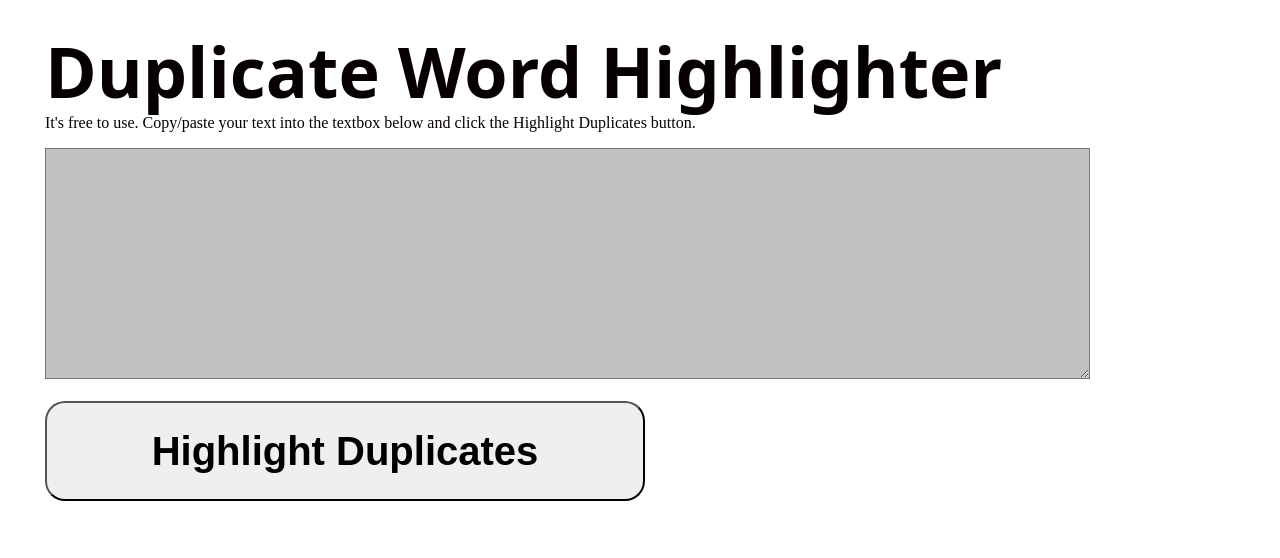
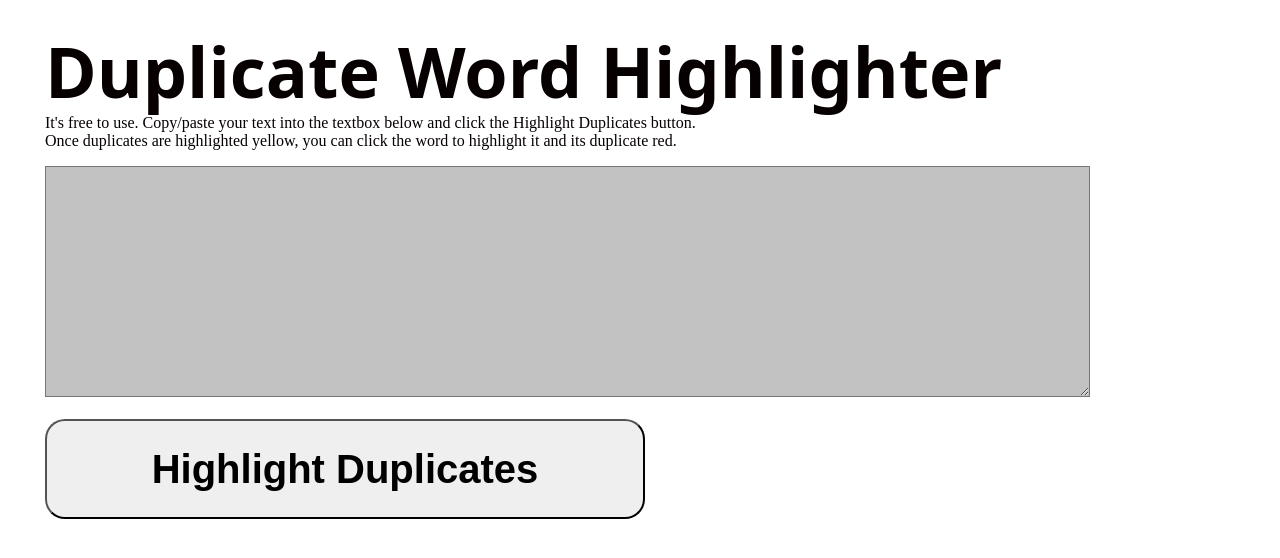
Before and after one commit to james-craven/duplicates, a plain HTML site: page index.html in a window 1280 px wide. Drawn offline with Linux system fonts and the light colour scheme; a web font is replaced by a local one.

Commit message:
first commit

```diff
--- a/index.html
+++ b/index.html
@@ -10,7 +10,8 @@
 <body>
 
 <div class="text">Duplicate Word Highlighter</div>
-<p>It's free to use. Copy/paste your text into the textbox below and click the Highlight Duplicates button.</p>
+<p>It's free to use. Copy/paste your text into the textbox below and click the Highlight Duplicates button.<br>
+Once duplicates are highlighted yellow, you can click the word to highlight it and its duplicate red.</p>
 <textarea id="text-area" cols="128" rows="15" style="background-color:#c2c2c2;">
 </textarea>
 <br>
```
